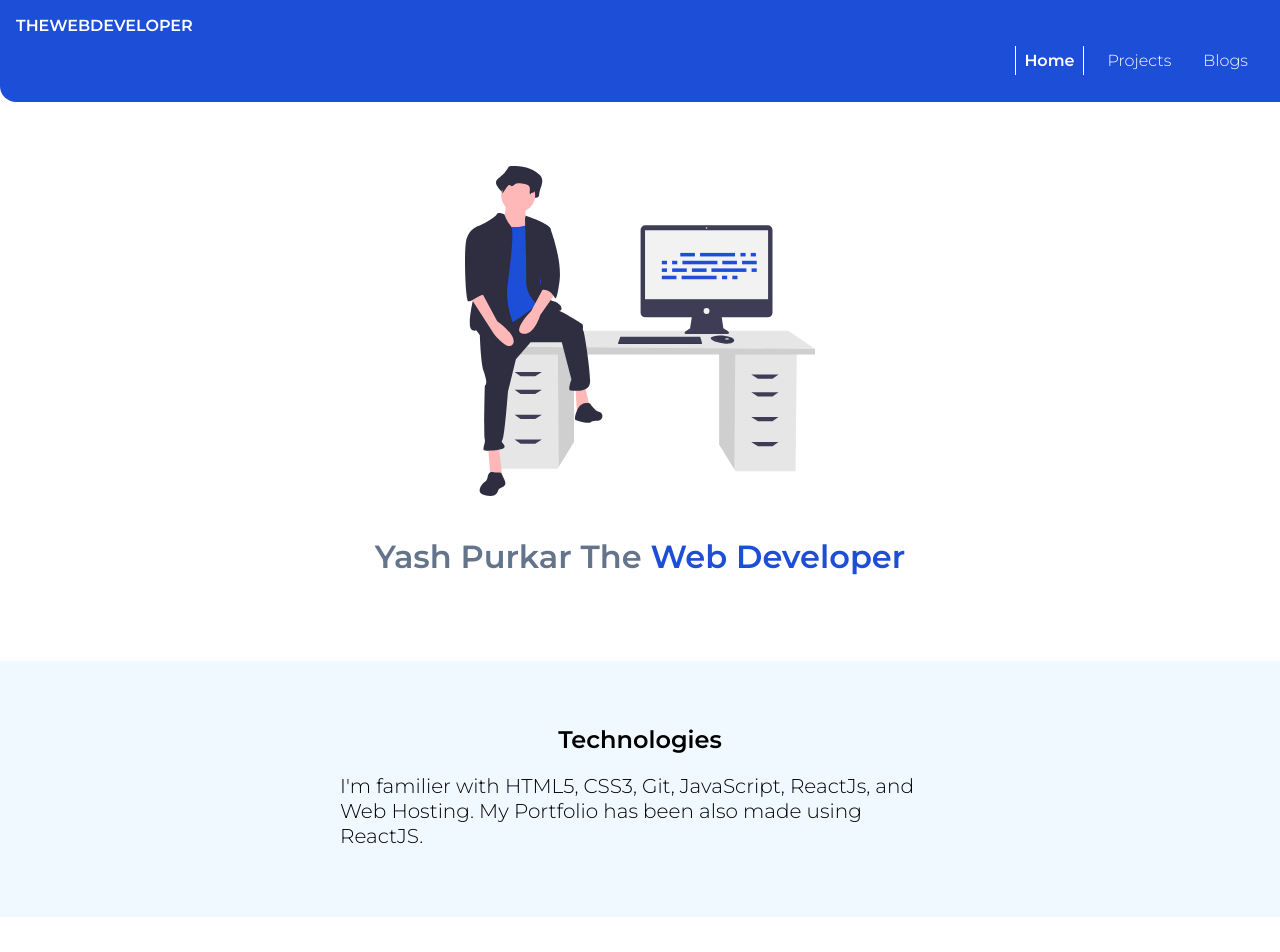
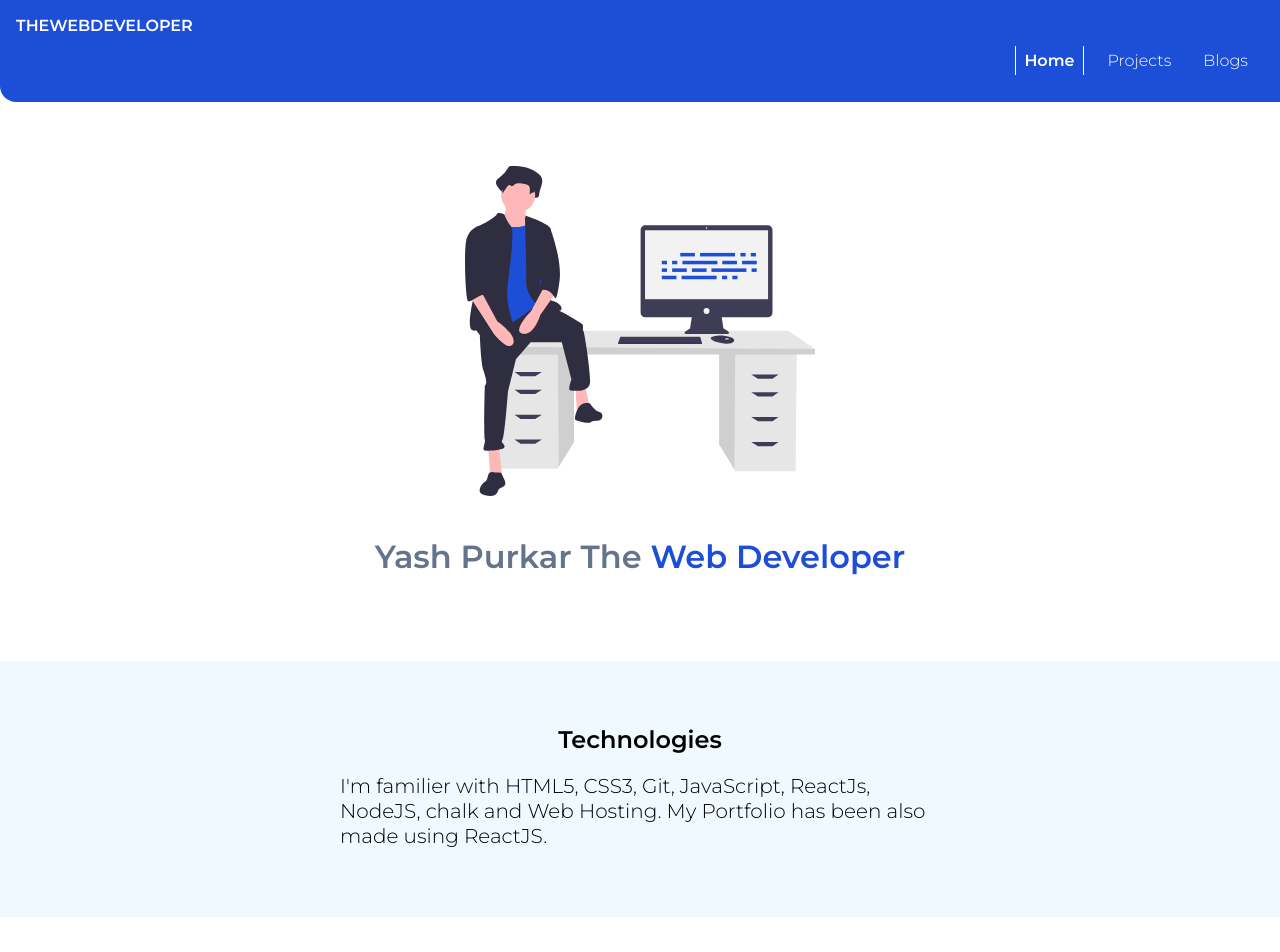
Before and after one commit to yash-purkar/portfolio, a React (Create React App) app: page / in a window 1280 px wide. Shown: the top 952 px of the page. Built offline with nearby package versions, Linux system fonts and the light colour scheme.

Commit message:
docs: updated msg

```diff
--- a/src/Components/Home/HomeData.js
+++ b/src/Components/Home/HomeData.js
@@ -2,7 +2,7 @@
 const data = [
   {
     heading: "Technologies",
-    txt: "I'm familier with HTML5, CSS3, Git, JavaScript, ReactJs, and Web Hosting. My Portfolio has been also made using ReactJS.",
+    txt: "I'm familier with HTML5, CSS3, Git, JavaScript, ReactJs, NodeJS, chalk and Web Hosting. My Portfolio has been also made using ReactJS.",
     type: "ow",
     wantBtn: "no"
   },
```
